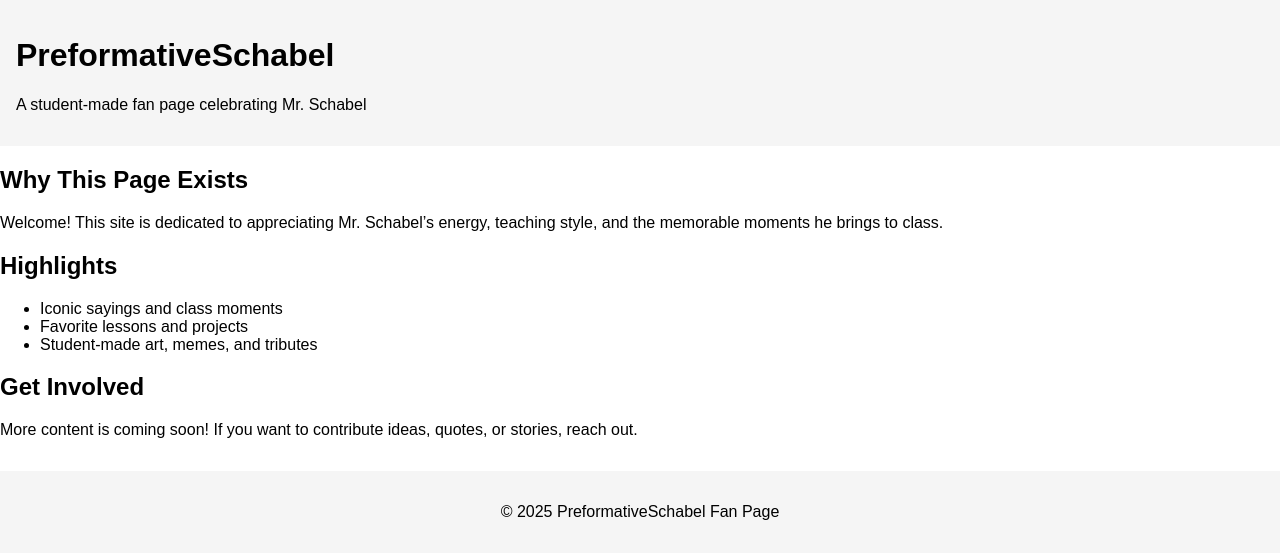
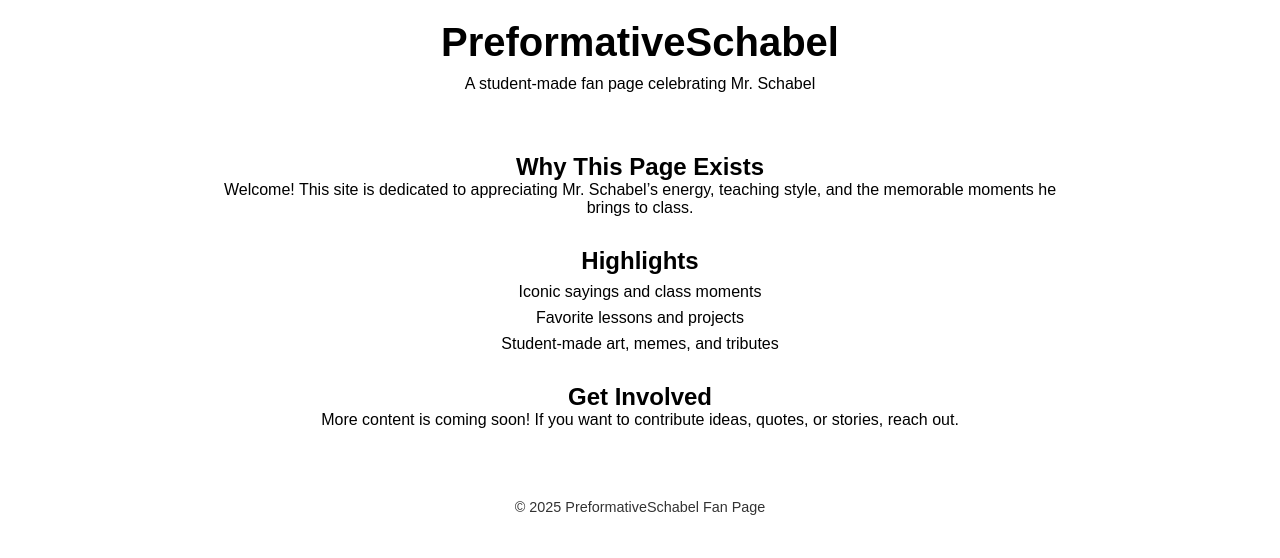
Before and after one commit to jimenez8885/jimenez8885.github.io, a plain HTML site: page index.html in a window 1280 px wide. Drawn offline with Linux system fonts and the light colour scheme.

Commit message:
Update style.css

```diff
--- a/style.css
+++ b/style.css
@@ -1,23 +1,56 @@
+/* Basic reset */
+* {
+  margin: 0;
+  padding: 0;
+  box-sizing: border-box;
+}
+
 body {
-  font-family: sans-serif;
-  margin: 0;
+  font-family: Arial, sans-serif;
+  display: flex;
+  flex-direction: column;
+  align-items: center;
+  text-align: center;
+  padding: 20px;
+  max-width: 900px;
+  margin: 0 auto;
+}
+
+header {
+  margin-bottom: 30px;
+}
+
+h1 {
+  font-size: 2.5rem;
+  margin-bottom: 10px;
+}
+
+main section {
+  margin: 30px 0;
+}
+
+ul {
+  list-style: none;
   padding: 0;
 }
 
-header {
-  background: #f5f5f5;
-  padding: 1rem;
-}
-
-nav a {
-  margin-right: 1rem;
-  text-decoration: none;
-  color: #333;
+ul li {
+  margin: 8px 0;
 }
 
 footer {
-  margin-top: 2rem;
-  padding: 1rem;
-  text-align: center;
-  background: #f5f5f5;
+  margin-top: 40px;
+  font-size: 0.9rem;
+  opacity: 0.8;
 }
+
+/* Responsive adjustments */
+@media (max-width: 600px) {
+  h1 {
+    font-size: 2rem;
+  }
+
+  body {
+    padding: 10px;
+  }
+}
```
